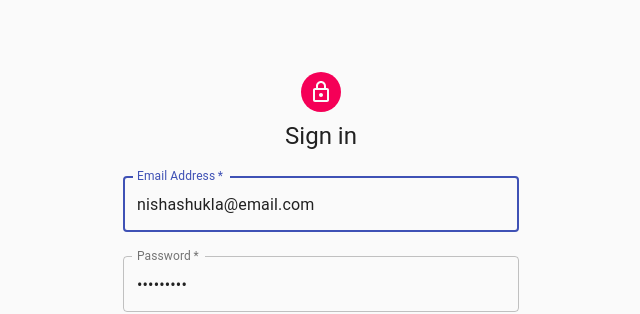
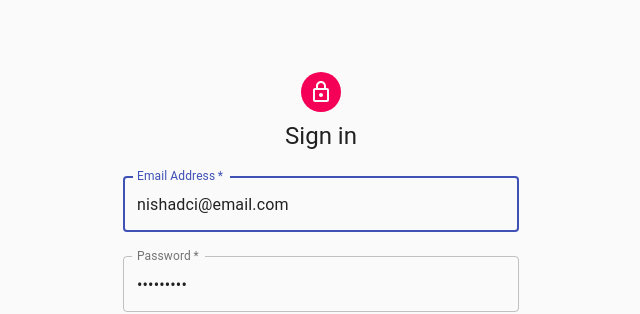
Before and after one commit to nishashukla1987/Redux_SocialMedia, a React (Create React App) app: page /login in a window 1280 px wide. Shown: the top 314 px of the page, without its empty margins (319-959 px from the left). Built offline with nearby package versions, Linux system fonts and the light colour scheme; no server answers.

Commit message:
codes changed

```diff
--- a/src/Components/Auth/Login/Login.jsx
+++ b/src/Components/Auth/Login/Login.jsx
@@ -19,7 +19,7 @@ function Login() {
   const history = useHistory();
 
   const [state, setState] = useState({
-    email: 'nishashukla@email.com',
+    email: 'nishadci@email.com',
     password: 'nisha1234',
   });
 
@@ -40,7 +40,7 @@ function Login() {
               margin='normal'
               required
               fullWidth
-              defaultValue='nishashukla@email.com'
+              defaultValue='nishadci@email.com'
               type='email'
               label='Email Address'
               autoFocus
--- a/src/Components/Message/SendMsg.jsx
+++ b/src/Components/Message/SendMsg.jsx
@@ -9,7 +9,7 @@ import { useState } from 'react';
 import { useStyles } from './styles';
 import { Link } from 'react-router-dom';
 import { useDispatch } from 'react-redux';
-//import { addPost } from '../../../Redux/Action/postAction';
+
 import { DropzoneDialog } from 'material-ui-dropzone';
 import { sendMessage } from '../../Redux/Action/postAction';
 
```
Also changed, not shown: 1 other file (tests, documents, lock files or other folders).
